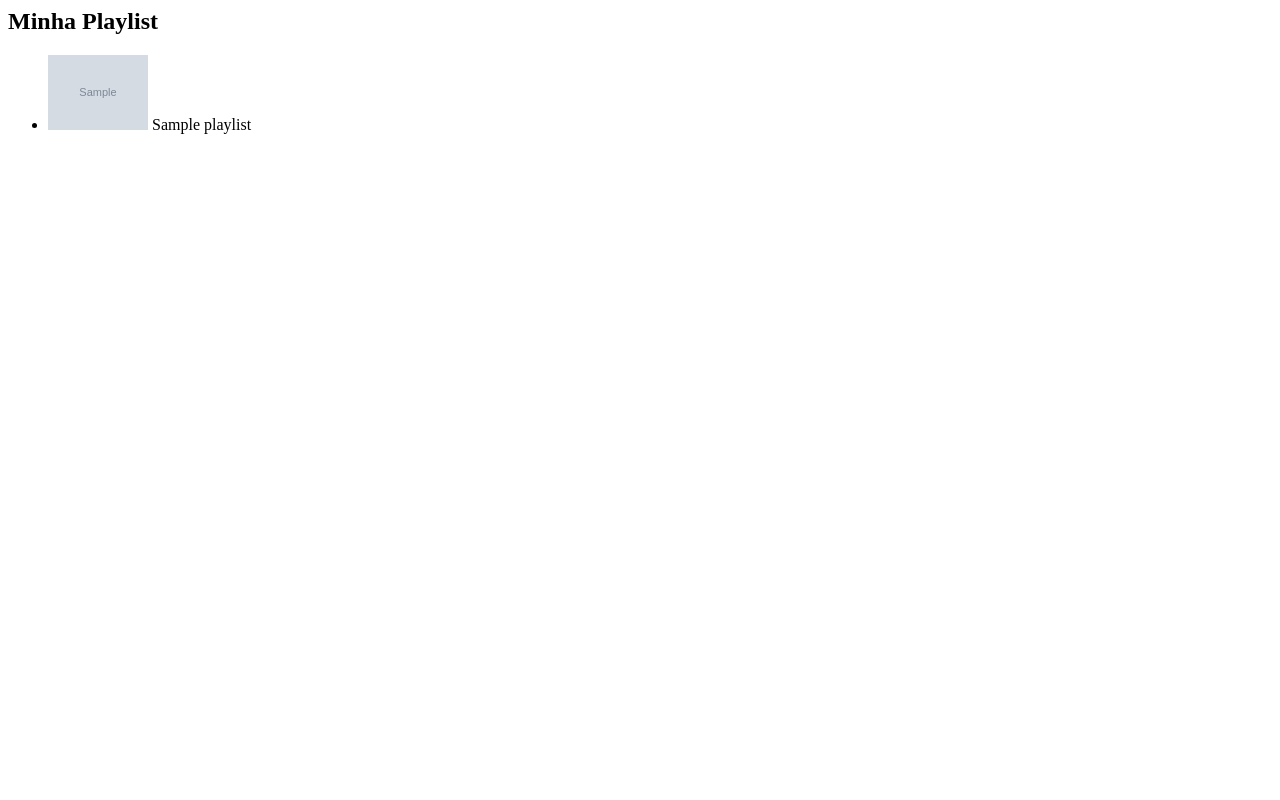
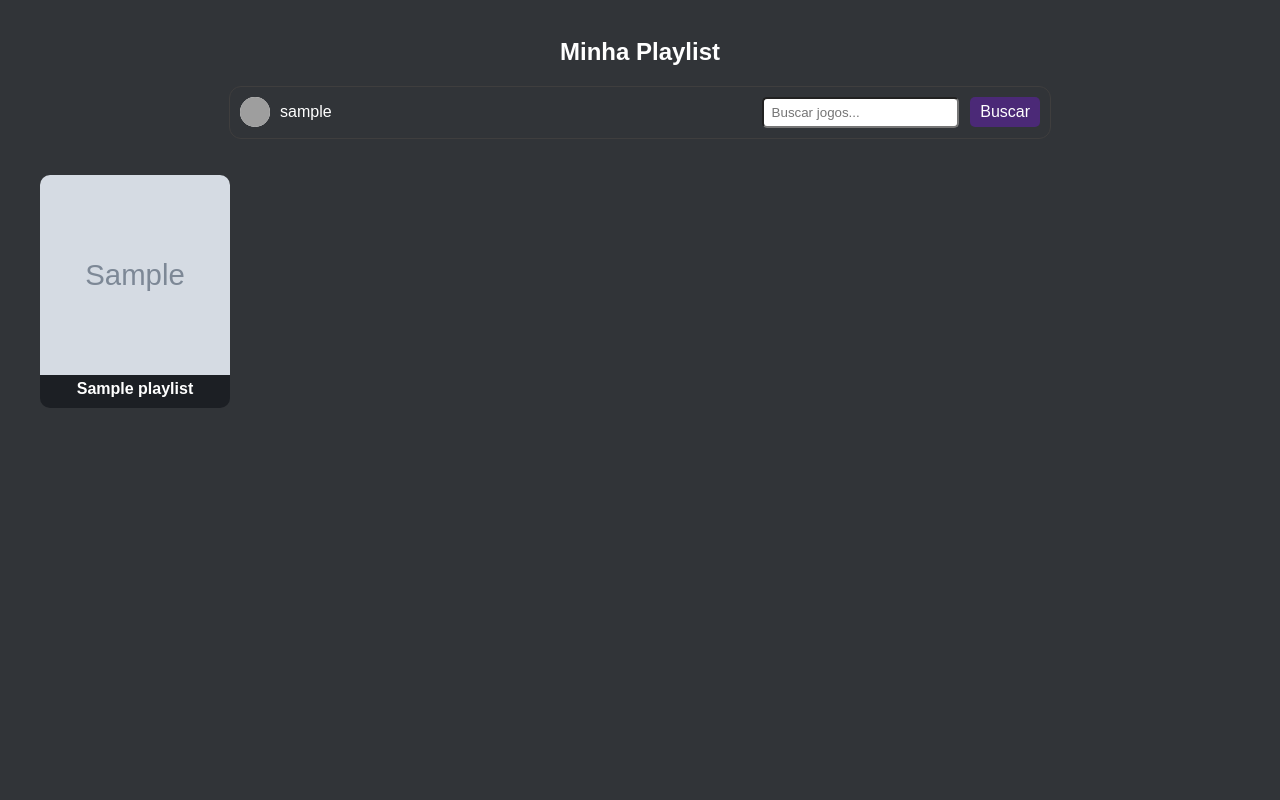
Before and after one commit to Dudu200313/GameSync, a Django app: page /playlist/ in a window 1280 px wide. Run offline with Django 5.2, Linux system fonts and the light colour scheme; a user stored in the database is signed in; tables that the repository leaves empty hold one stand-in row (values such as "Sample post"); grey boxes marked "Sample" are stand-in pictures; grey boxes are pictures that could not be loaded.

Commit message:
Tela de Playlist

```diff
--- a/GameSync_project/gameSync_app/templates/playlist.html
+++ b/GameSync_project/gameSync_app/templates/playlist.html
@@ -1,11 +1,141 @@
+<body>
     <h2>Minha Playlist</h2>
-<ul>
+
+    <div class="user">
+        <img src="https://imgs.search.brave.com/hmzEHqliCnHlzTg_zl9RMisHrboHHK2ABh7W5TEujlQ/rs:fit:500:0:0:0/g:ce/aHR0cHM6Ly9pbWFn/ZXMudmV4ZWxzLmNv/bS9tZWRpYS91c2Vy/cy8zLzEzNzA0OC9p/c29sYXRlZC9wcmV2/aWV3LzY0MzcwYTRh/MWMwNGEyYmFkZTMx/ZTFkNDYzNzYyNzBi/LWljb25lLWRlLXRy/YWNvLWRhLXBlc3Nv/YS1kby11c3Vhcmlv/LnBuZw"
+            class="imagem" alt="usuário">
+        <span>{{user.username}}</span>
+        <input type="text" name="q" class="form-control" placeholder="Buscar jogos..." required />
+        <button class="search-button">
+            <i class="fas fa-search"></i> Buscar
+        </button>
+    </div>
+    <div class="container">
+        <ul class="game-list">
             {% for game in playlist %}
-        <li>
+            <li class="game-item">
                 {% if game.cover_url %}
-                <img src="{{ game.cover_url }}" alt="{{ game.game_name }}" width="100">
+                <img src="{{ game.cover_url }}" alt="{{ game.game_name }}">
                 {% endif %}
+                <div class="game-name">
                     {{ game.game_name }}
+                </div>
             </li>
             {% endfor %}
         </ul>
+    </div>
+
+
+</body>
+<style>
+    body {
+        background-color: #313438;
+        color: #ffffff;
+        display: flex;
+        justify-content: center;
+        flex-direction: column;
+        align-items: center;
+        padding-top: 10px;
+        font-family: Arial, sans-serif;
+
+    }
+
+    h2 {
+        text-align: center;
+        margin-bottom: 20px;
+        font-size: 24px;
+        font-weight: bold;
+    }
+
+    .user {
+        display: flex;
+        align-items: center;
+        gap: 10px;
+        border: 1px solid #3f3e3e;
+        padding: 10px;
+        width: 100%;
+        max-width: 800px;
+        border-radius: 12px;
+    }
+
+    .imagem {
+        width: 30px;
+        height: 30px;
+        background-color: #ffffff;
+        border-radius: 50%;
+        object-fit: cover;
+    }
+
+    .search-button {
+        cursor: pointer;
+        font-size: 16px;
+        display: flex;
+        gap: 0px;
+        margin-left: auto;
+        background-color: #4b2977;
+        border: none;
+        color: white;
+        padding: 6px 10px;
+        border-radius: 5px;
+    }
+
+    .search-button i {
+        font-size: 18px;
+    }
+
+    .search-button:hover {
+        background-color: #6d2e9c;
+    }
+
+    .form-control {
+        margin-left: 420px;
+        padding: 6px 8px;
+        border-radius: 5px;
+
+    }
+
+    .container {
+    text-align: center;
+    max-width: 1200px;
+    width: 100%;
+    margin-top: 20px;
+}
+
+.game-list {
+    display: flex;
+    flex-wrap: wrap;
+    gap: 10px;
+    justify-content: space-between;
+    padding: 0;
+    list-style: none;
+    width: 100%;
+}
+
+.game-item {
+    width: calc((100% - 60px) / 6); /* Garante 6 itens por linha */
+    text-align: center;
+    margin-bottom: 30px;
+    background-color: #1c1f24;
+    padding-bottom: 5px;
+    border-radius: 10px;
+}
+
+.game-item img {
+    width: 100%;
+    height: 200px;
+    object-fit: fill;
+    border-top-left-radius: 10px;
+    border-top-right-radius: 10px;
+}
+
+.game-name {
+    color: #fff;
+    padding: 5px;
+    font-size: 16px;
+    font-weight: bold;
+    white-space: nowrap;
+    overflow: hidden;
+    text-overflow: ellipsis;
+    box-sizing: border-box;
+}
+</style>
```
Also changed, not shown: 1 other file. Lines whose indentation alone changed are shown as unchanged.
